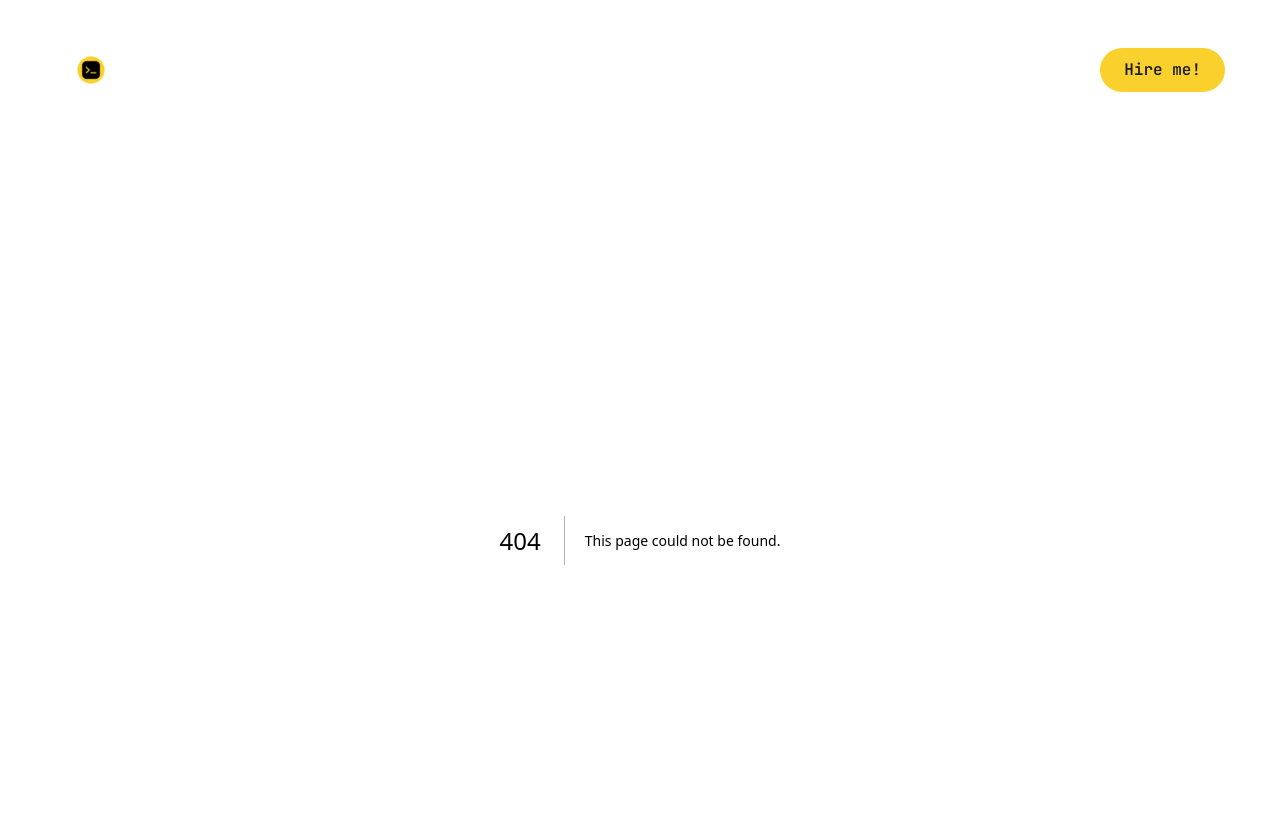
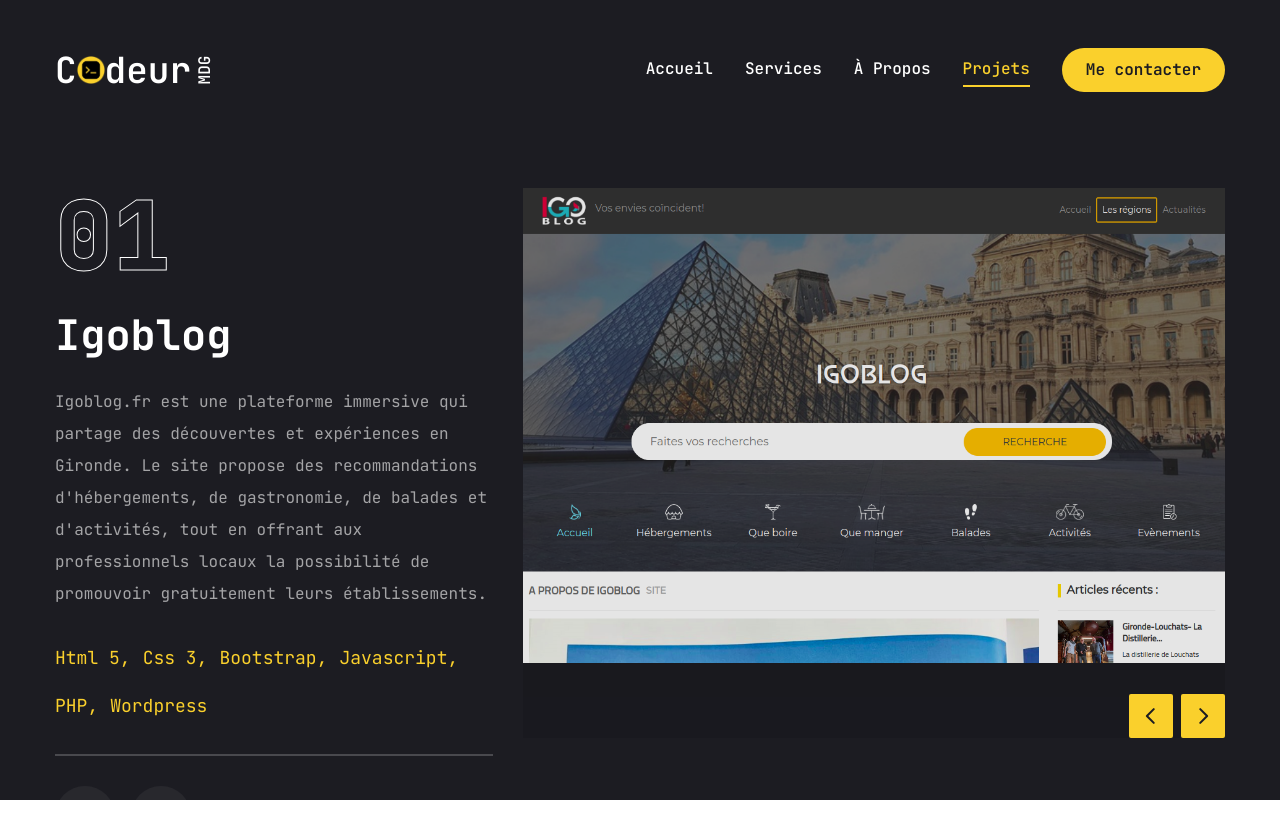
Before and after one commit to codeurMDG/codeur-portfolio, a Next.js app: page /projets in a window 1280 px wide. Before the commit this address had no page. Shown: the top 838 px of the page. Built offline with nearby package versions, Linux system fonts and the light colour scheme.

Commit message:
Feat: translate Navbar items in French

```diff
--- a/app/work/page.jsx
+++ b/app/projets/page.jsx
@@ -14,7 +14,7 @@
 import projects from "@/components/path/projects"
 import WorkSliderBtns from "@/components/WorkSliderBtns"
 
-const Work = () => {
+const Projets = () => {
 	const [project, setProject] = useState(projects[0])
 
 	const handleSlideChange = (swiper) => {
@@ -117,4 +117,4 @@
 	)
 }
 
-export default Work
+export default Projets
--- a/components/layout/Header.jsx
+++ b/components/layout/Header.jsx
@@ -21,7 +21,7 @@
 				<div className="hidden xl:flex items-center gap-8">
 					<Nav/>
 					<Link href="/contact">
-						<Button>Hire me!</Button>
+						<Button>Me contacter</Button>
 					</Link>
 				</div>
 
--- a/components/path/links.js
+++ b/components/path/links.js
@@ -1,6 +1,6 @@
 const links = [
     {
-        name: "home",
+        name: "accueil",
         path: "/"
     },
     {
@@ -8,16 +8,12 @@
         path: "/services"
     },
     {
-        name: "resume",
+        name: "à propos",
         path: "/resume"
     },
     {
-        name: "work",
-        path: "/work"
-    },
-    {
-        name: "contact",
-        path: "/contact"
+        name: "projets",
+        path: "/projets"
     },
 ]
 
```
